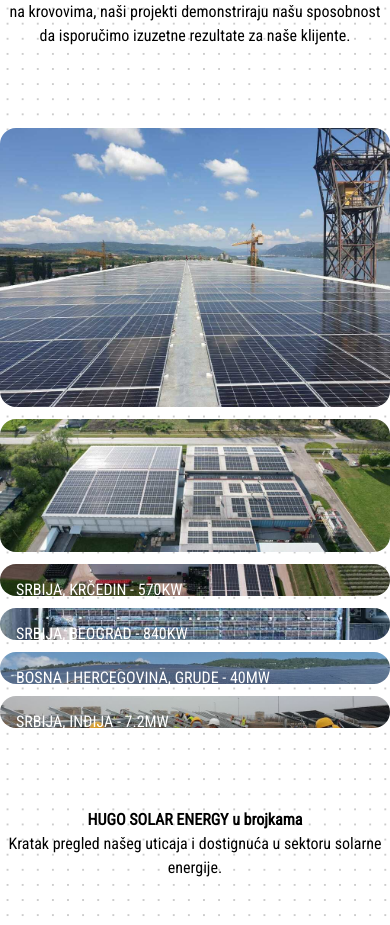
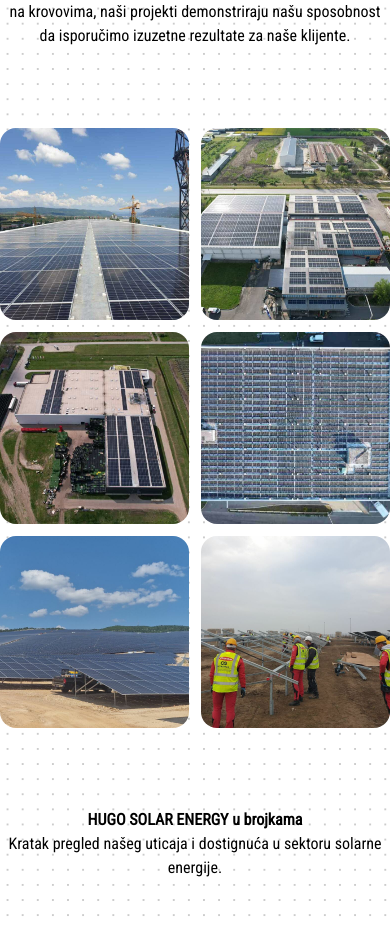
Before and after one commit to ivusony/hugo-solar-energy, a Next.js app in the folder src/: page / in a window 390 px wide. Shown: the part 2900-3825 px from the top of the page. Built offline with nearby package versions, Linux system fonts and the light colour scheme.

Commit message:
ProjectHighlightsSegment

```diff
--- a/src/components/pages/home/components/ProjectHighlightsSegment.js
+++ b/src/components/pages/home/components/ProjectHighlightsSegment.js
@@ -78,12 +78,12 @@ export default function ProjectHighlightsSegment() {
                     variants={container}
                     initial="hidden"
                     animate={controls}
-                    className="grid grid-cols-2 sm:grid-cols-6 grid-rows-3 mt-20 gap-3 h-[600px]"
+                    className="grid grid-cols-6 grid-rows-9 md:grid-cols-6 md:grid-rows-3 mt-20 gap-3 h-[600px]"
                 >
                     <motion.div
                         key={1}
                         variants={item}
-                        className={`col-span-2 row-span-2 bg-cover bg-center rounded-2xl ${cardStyles.card}`}
+                        className={` col-span-3 row-span-3 md:col-span-2 md:row-span-2 bg-cover bg-center rounded-2xl ${cardStyles.card}`}
                     >
                         <Image
                             src="/assets/images/projects/IMG-5dba30677f0bafa95fb5a0413b4f28d3-V.jpg"
@@ -104,7 +104,7 @@ export default function ProjectHighlightsSegment() {
                     <motion.div
                         key={2}
                         variants={item}
-                        className={`col-span-2 row-span-1 bg-cover bg-center rounded-2xl ${cardStyles.card}`}
+                        className={`col-span-3 row-span-3 md:col-span-2 md:row-span-1 bg-cover bg-center rounded-2xl ${cardStyles.card}`}
                     >
                         <Image
                             src="/assets/images/projects/IMG-8925ee388d02f60ebf3ba2efb9811385-V-1.jpg"
@@ -123,7 +123,7 @@ export default function ProjectHighlightsSegment() {
                     <motion.div
                         key={3}
                         variants={item}
-                        className={`col-span-2 row-span-2 bg-cover bg-center rounded-2xl ${cardStyles.card}`}
+                        className={`col-span-3 row-span-3 md:col-span-2 md:row-span-2 bg-cover bg-center rounded-2xl ${cardStyles.card}`}
                     >
                         <Image
                             src="/assets/images/projects/IMG-312525d0582517b2d969a2655a793a6d-V.jpg"
@@ -142,7 +142,7 @@ export default function ProjectHighlightsSegment() {
                     <motion.div
                         key={4}
                         variants={item}
-                        className={`col-span-2 row-span-2 bg-cover bg-center rounded-2xl ${cardStyles.card}`}
+                        className={`col-span-3 row-span-3 md:col-span-2 md:row-span-2 bg-cover bg-center rounded-2xl ${cardStyles.card}`}
                     >
                         <Image
                             src="/assets/images/projects/IMG-a0c1f75d523aa9b287c37b8c256df636-V.jpg"
@@ -161,7 +161,7 @@ export default function ProjectHighlightsSegment() {
                     <motion.div
                         key={5}
                         variants={item}
-                        className={`col-span-2 row-span-1 bg-cover bg-center rounded-2xl ${cardStyles.card}`}
+                        className={`col-span-3 row-span-3 md:col-span-2 md:row-span-1 bg-cover bg-center rounded-2xl ${cardStyles.card}`}
                     >
                         <Image
                             src="/assets/images/projects/IMG-ea26e37a48e28eba3ba73ce58872a1b5-V.jpg"
@@ -180,7 +180,7 @@ export default function ProjectHighlightsSegment() {
                     <motion.div
                         key={6}
                         variants={item}
-                        className={`col-span-2 row-span-1 bg-cover bg-center rounded-2xl ${cardStyles.card}`}
+                        className={`col-span-3 row-span-3 md:col-span-2 md:row-span-1 bg-cover bg-center rounded-2xl ${cardStyles.card}`}
                     >
                         <Image
                             src="/assets/images/projects/IMG-891695925b7190d0815bf1cfc7cfdb0c-V.jpg"
```
